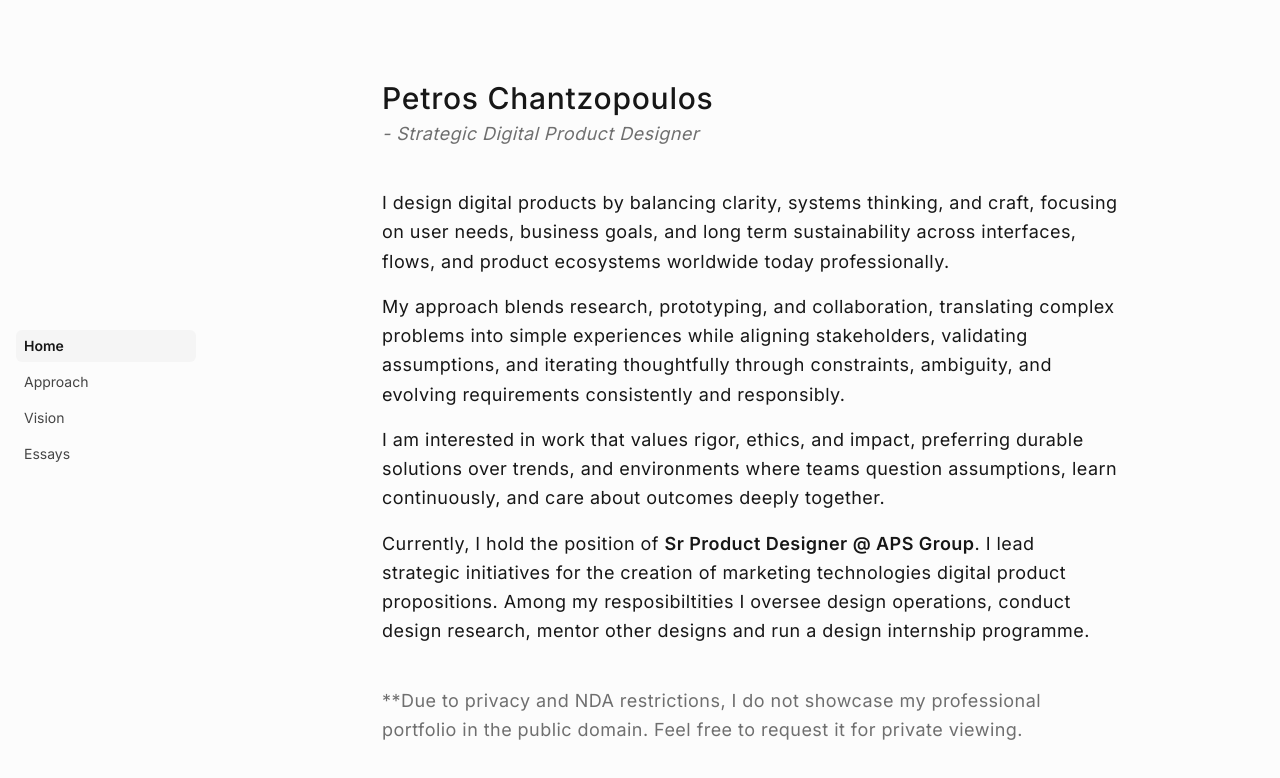
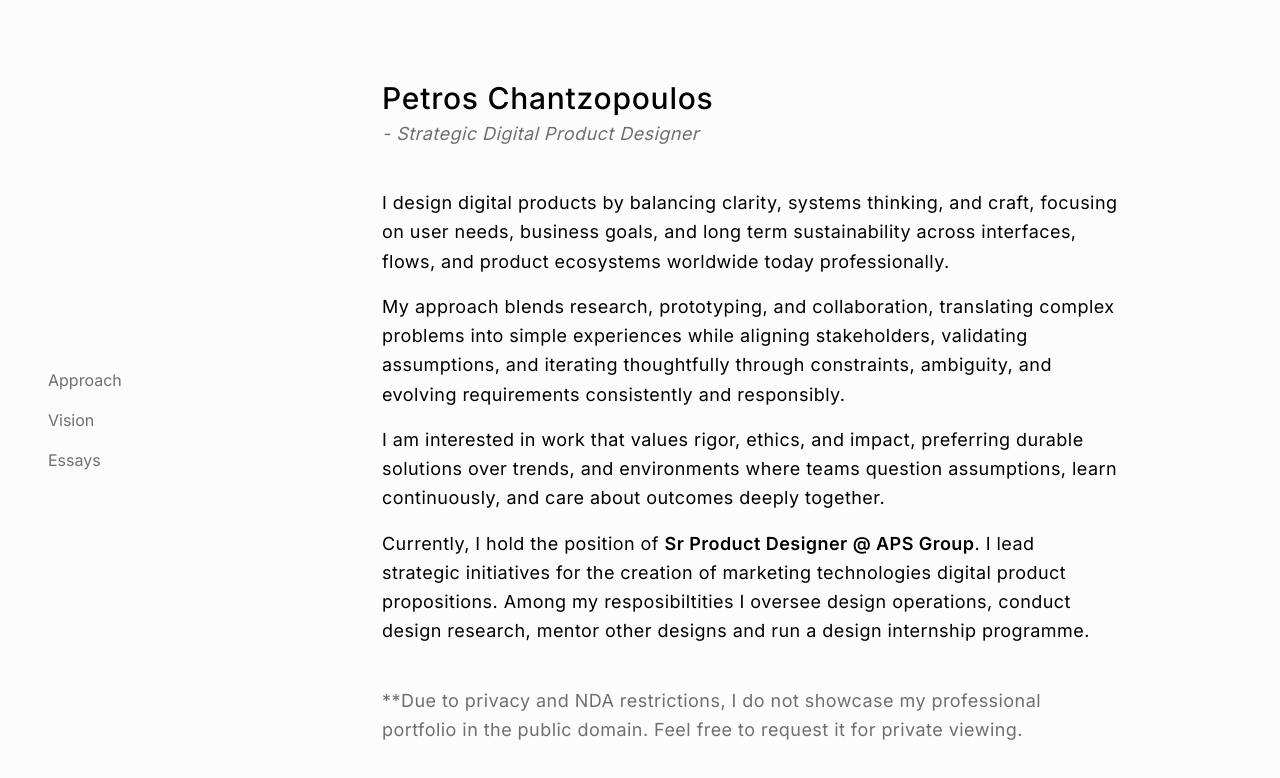
Before and after one commit to petros-chantz/portfolio_2026, a React (Vite) app: page / in a window 1280 px wide. Shown: the top 778 px of the page. Built offline with nearby package versions, Linux system fonts and the light colour scheme.

Commit message:
feat: adds transitions + library, improves navigation

```diff
--- a/package.json
+++ b/package.json
@@ -14,6 +14,7 @@
     "@fontsource/inter": "^5.2.8",
     "@heroicons/react": "^2.2.0",
     "@tailwindcss/vite": "^4.1.18",
+    "framer-motion": "^12.29.2",
     "react": "^19.2.0",
     "react-dom": "^19.2.0",
     "react-markdown": "^10.1.0",
--- a/src/app.css
+++ b/src/app.css
@@ -10,7 +10,7 @@
     Inter, -apple-system, BlinkMacSystemFont, "Segoe UI", Roboto, Oxygen,
     Ubuntu, Cantarell, "Helvetica Neue", Arial, sans-serif;
   --color-bg: #fcfcfc;
-  --color-text-primary: #171717;
+  --color-text-primary: #000000;
   --color-text-secondary: #6f6f6f;
 }
 
--- a/src/ui/AppLayout.tsx
+++ b/src/ui/AppLayout.tsx
@@ -1,34 +1,33 @@
-import { Link, Outlet, useLocation } from "react-router-dom";
+import { Outlet, useLocation } from "react-router-dom";
+import { AnimatePresence, motion } from "framer-motion";
 import { Nav } from "./Nav";
 
 export function AppLayout() {
-  const { pathname } = useLocation();
-  const isHome = pathname === "/";
+  const location = useLocation();
 
   return (
     <div className="min-h-dvh">
-      {/* Left nav, vertically centered (always visible) */}
+      {/* Left nav, vertically centered */}
       <aside className="fixed left-0 top-1/2 z-10 -translate-y-1/2 px-4">
         <div className="w-[180px]">
           <Nav />
         </div>
       </aside>
 
-      {/* Header (ONLY on non-home pages): top-left, name links to home */}
-      {!isHome && (
-        <header className="fixed left-0 top-0 z-20 px-4 py-4">
-          <Link to="/" className="text-sm font-semibold hover:opacity-80">
-            Your Name
-          </Link>
-        </header>
-      )}
-
-      {/* Content area: padded so it doesn't sit under the nav or header */}
+      {/* Content area */}
       <main className="pl-[220px]">
-        <div
-          className={`mx-auto w-full max-w-3xl px-4 ${isHome ? "py-10" : "pt-16 pb-10"}`}
-        >
-          <Outlet />
+        <div className="mx-auto w-full max-w-3xl px-4 py-10">
+          <AnimatePresence mode="wait" initial={false}>
+            <motion.div
+              key={location.pathname}
+              className="transform-gpu"
+              initial={{ opacity: 0 }}
+              animate={{ opacity: 1 }}
+              transition={{ duration: 0.35, ease: "easeOut" }}
+            >
+              <Outlet />
+            </motion.div>
+          </AnimatePresence>
         </div>
       </main>
     </div>
--- a/src/ui/Nav.tsx
+++ b/src/ui/Nav.tsx
@@ -1,39 +1,115 @@
-import { NavLink } from "react-router-dom";
+import { NavLink, useLocation } from "react-router-dom";
+import {
+  ArrowTurnUpLeftIcon,
+  ArrowLongRightIcon,
+} from "@heroicons/react/24/outline";
+import { AnimatePresence, motion } from "framer-motion";
 
-const base =
-  "block rounded-md px-2 py-1.5 text-sm transition hover:bg-neutral-100";
-const active = "font-semibold bg-neutral-100";
-const idle = "opacity-80 hover:opacity-100";
+const itemBase = "block rounded-md px-8 py-1.5 text-base transition";
+const itemIdle =
+  "text-[var(--color-text-secondary)] hover:text-[var(--color-text-primary)]";
+const itemActive = "font-medium text-[var(--color-text-primary)]";
 
 export function Nav() {
+  const { pathname } = useLocation();
+  const isHome = pathname === "/";
+
   return (
     <nav className="flex flex-col gap-1">
-      <NavLink
-        to="/"
-        className={({ isActive }) => `${base} ${isActive ? active : idle}`}
-      >
-        Home
-      </NavLink>
+      {/* Home row — reserved space + smooth fade in/out */}
+      <div className="relative">
+        {/* Invisible placeholder to prevent layout shift */}
+        <div className={`${itemBase} invisible flex items-center gap-2`}>
+          <ArrowTurnUpLeftIcon className="h-4 w-4" />
+          Home
+        </div>
 
+        <AnimatePresence initial={false}>
+          {!isHome && (
+            <motion.div
+              key="home-link"
+              className="absolute inset-0"
+              initial={{ opacity: 0 }}
+              animate={{ opacity: 1 }}
+              exit={{ opacity: 0 }}
+              transition={{
+                duration: 0.35,
+                ease: [0.22, 1, 0.36, 1],
+              }}
+            >
+              <NavLink
+                to="/"
+                className={({ isActive }) =>
+                  `group ${itemBase} ${isActive ? itemActive : itemIdle}`
+                }
+              >
+                <span className="flex items-center gap-2">
+                  <ArrowTurnUpLeftIcon
+                    className="
+                      h-4 w-4
+                      text-[var(--color-text-secondary)]
+                      transition-transform duration-200 ease-out
+                      group-hover:-translate-x-1
+                    "
+                    aria-hidden="true"
+                  />
+                  Home
+                </span>
+              </NavLink>
+            </motion.div>
+          )}
+        </AnimatePresence>
+      </div>
+
+      {/* Approach — text only */}
       <NavLink
         to="/approach"
-        className={({ isActive }) => `${base} ${isActive ? active : idle}`}
+        className={({ isActive }) =>
+          `${itemBase} ${isActive ? itemActive : itemIdle}`
+        }
       >
         Approach
       </NavLink>
 
+      {/* Vision — text only */}
       <NavLink
         to="/vision"
-        className={({ isActive }) => `${base} ${isActive ? active : idle}`}
+        className={({ isActive }) =>
+          `${itemBase} ${isActive ? itemActive : itemIdle}`
+        }
       >
         Vision
       </NavLink>
 
+      {/* Essays — arrow only when inactive */}
       <NavLink
         to="/essays"
-        className={({ isActive }) => `${base} ${isActive ? active : idle}`}
+        className={({ isActive }) =>
+          `group ${itemBase} flex items-center justify-between ${
+            isActive ? itemActive : itemIdle
+          }`
+        }
       >
-        Essays
+        {({ isActive }) => (
+          <>
+            <span>Essays</span>
+
+            {!isActive && (
+              <ArrowLongRightIcon
+                className="
+                  h-4 w-4
+                  text-[var(--color-text-secondary)]
+                  opacity-0
+                  translate-x-1
+                  transition-all duration-200 ease-out
+                  group-hover:opacity-100
+                  group-hover:translate-x-0
+                "
+                aria-hidden="true"
+              />
+            )}
+          </>
+        )}
       </NavLink>
     </nav>
   );
```
Also changed, not shown: 1 other file (tests, documents, lock files or other folders).
